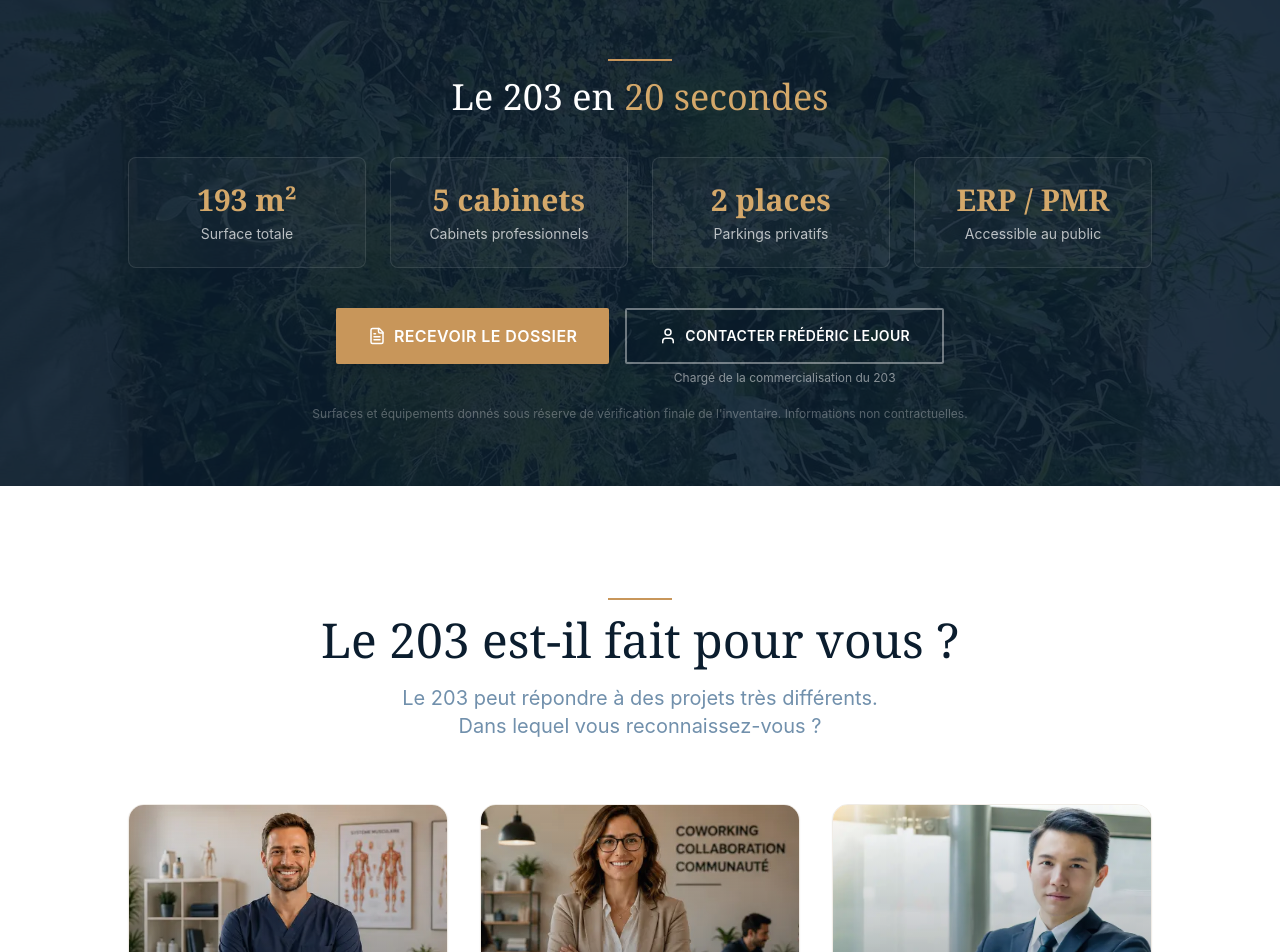
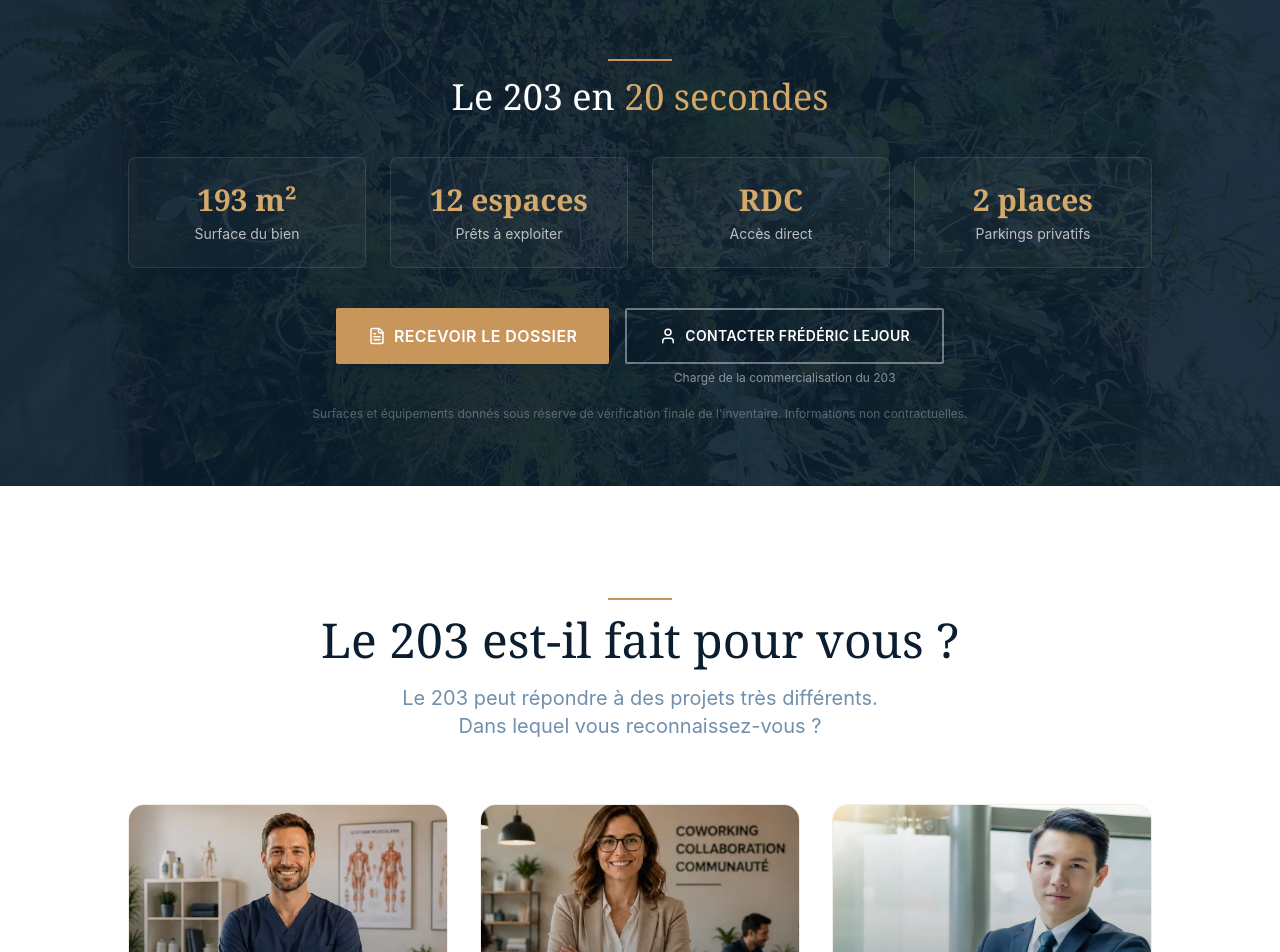
Before and after one commit to Fredlejour/le-203-avignon, a Next.js app: page / in a window 1280 px wide. Shown: the part 2360-3312 px from the top of the page. Built offline with nearby package versions, Linux system fonts and the light colour scheme.

Commit message:
Complete property key figures

```diff
--- a/components/KeyFigures.tsx
+++ b/components/KeyFigures.tsx
@@ -6,10 +6,10 @@ import { FileText, User } from "lucide-react";
 import { trackEvent } from "@/lib/analytics";
 
 const metrics = [
-  { value: "193 m²", label: "Surface totale" },
-  { value: "5 cabinets", label: "Cabinets professionnels" },
+  { value: "193 m²", label: "Surface du bien" },
+  { value: "12 espaces", label: "Prêts à exploiter" },
+  { value: "RDC", label: "Accès direct" },
   { value: "2 places", label: "Parkings privatifs" },
-  { value: "ERP / PMR", label: "Accessible au public" },
 ];
 
 export default function KeyFigures() {
```
